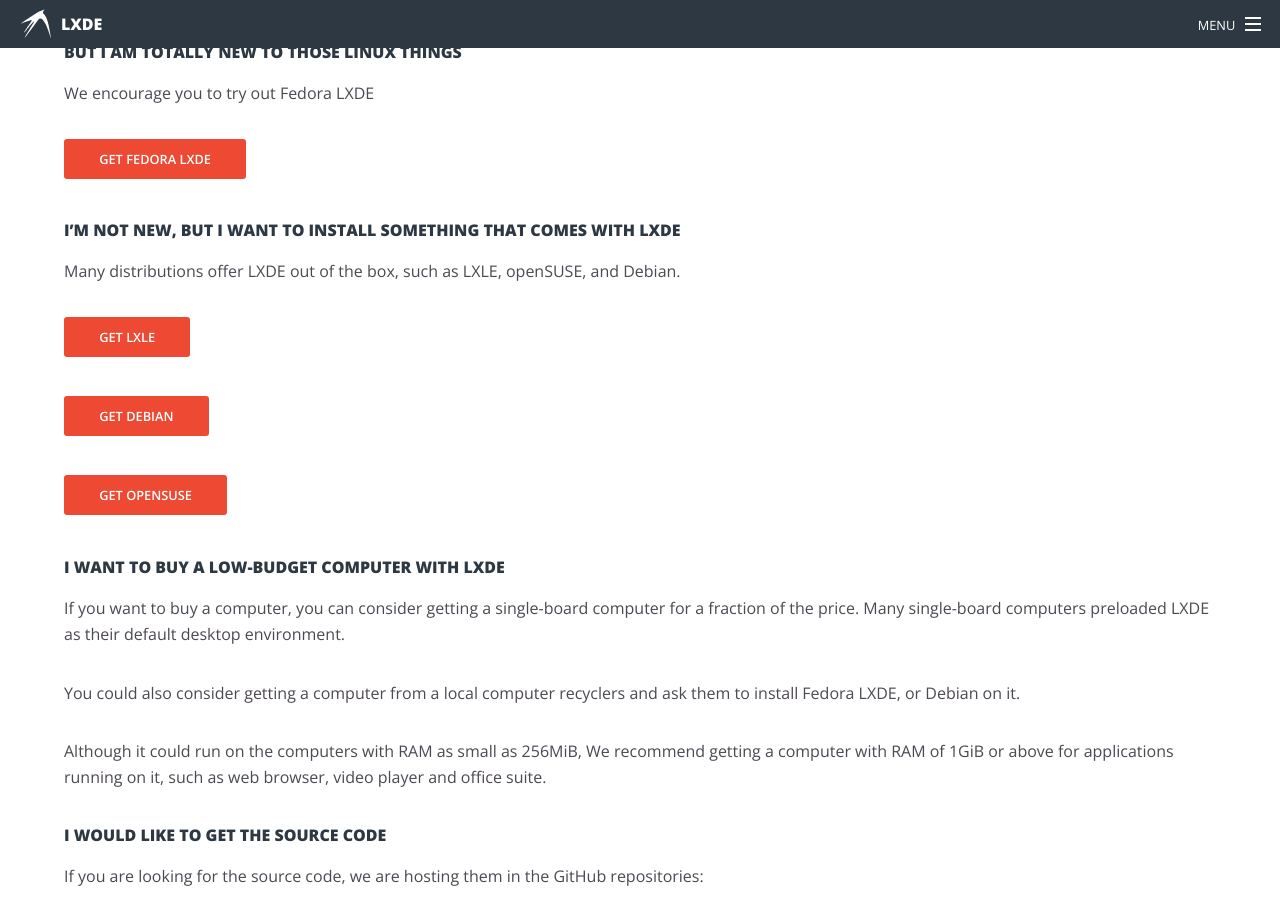
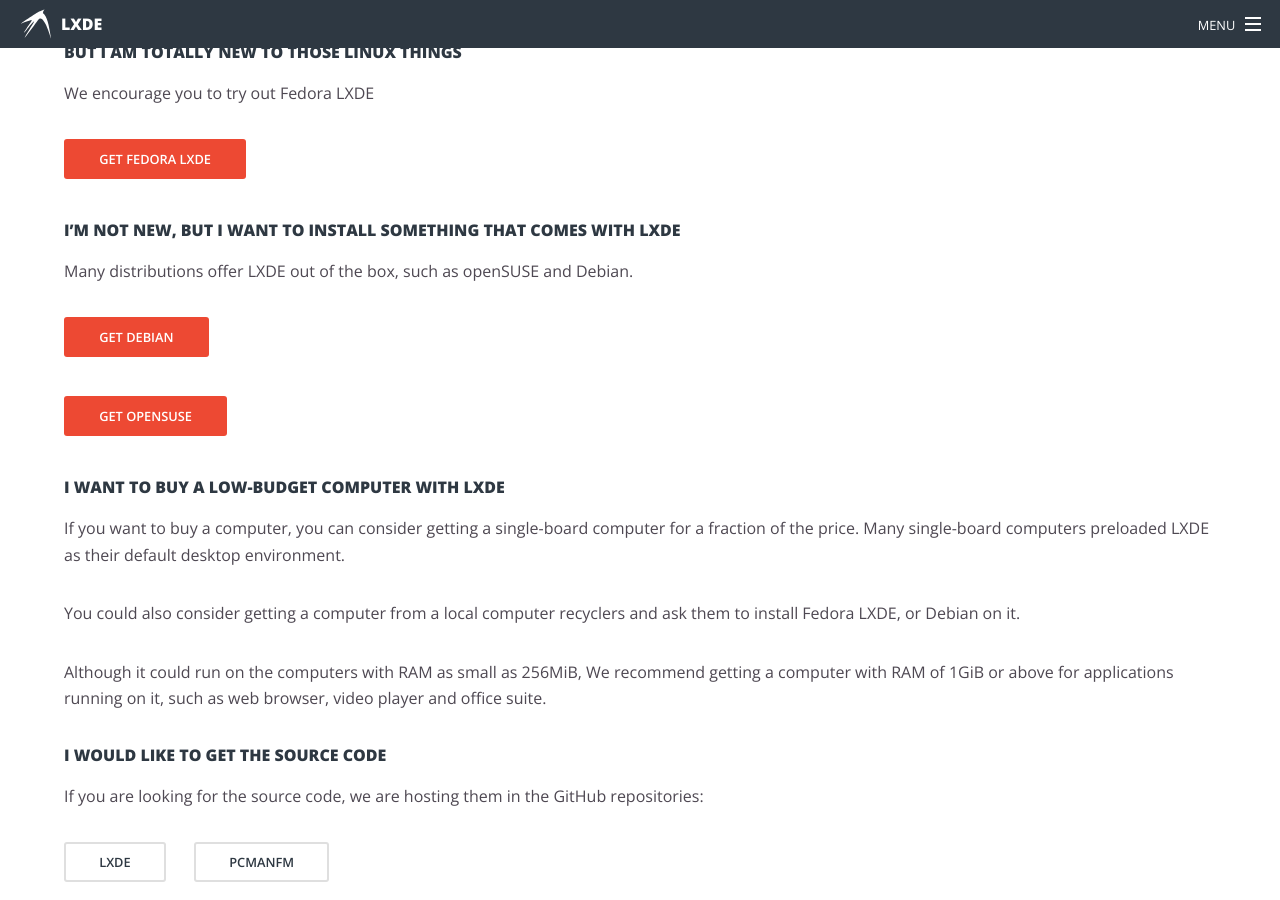
Before and after one commit to lxde/lxde.github.io, a Jekyll site: the page built from get.md, in a window 1280 px wide and 900 px high, scrolled down 449 px. Built offline with Jekyll 4.4.1, drawn with Linux system fonts in a browser that asks for light colours.

Commit message:
Remove LXLE
This Linux distribution has been discontinued

```diff
--- a/get.md
+++ b/get.md
@@ -15,11 +15,8 @@
 
 #### I'm not new, but I want to install something that comes with LXDE
 
-Many distributions offer LXDE out of the box, such as LXLE, openSUSE, and Debian.
+Many distributions offer LXDE out of the box, such as openSUSE and Debian.
 
-<ul class="actions">
-  <li><a href="https://www.lxle.net/" class="button special">Get LXLE</a></li>
-</ul>
 <ul class="actions">
   <li><a href="https://www.debian.org/CD/live/#live-install-stable" class="button special">Get Debian</a></li>
 </ul>
```
